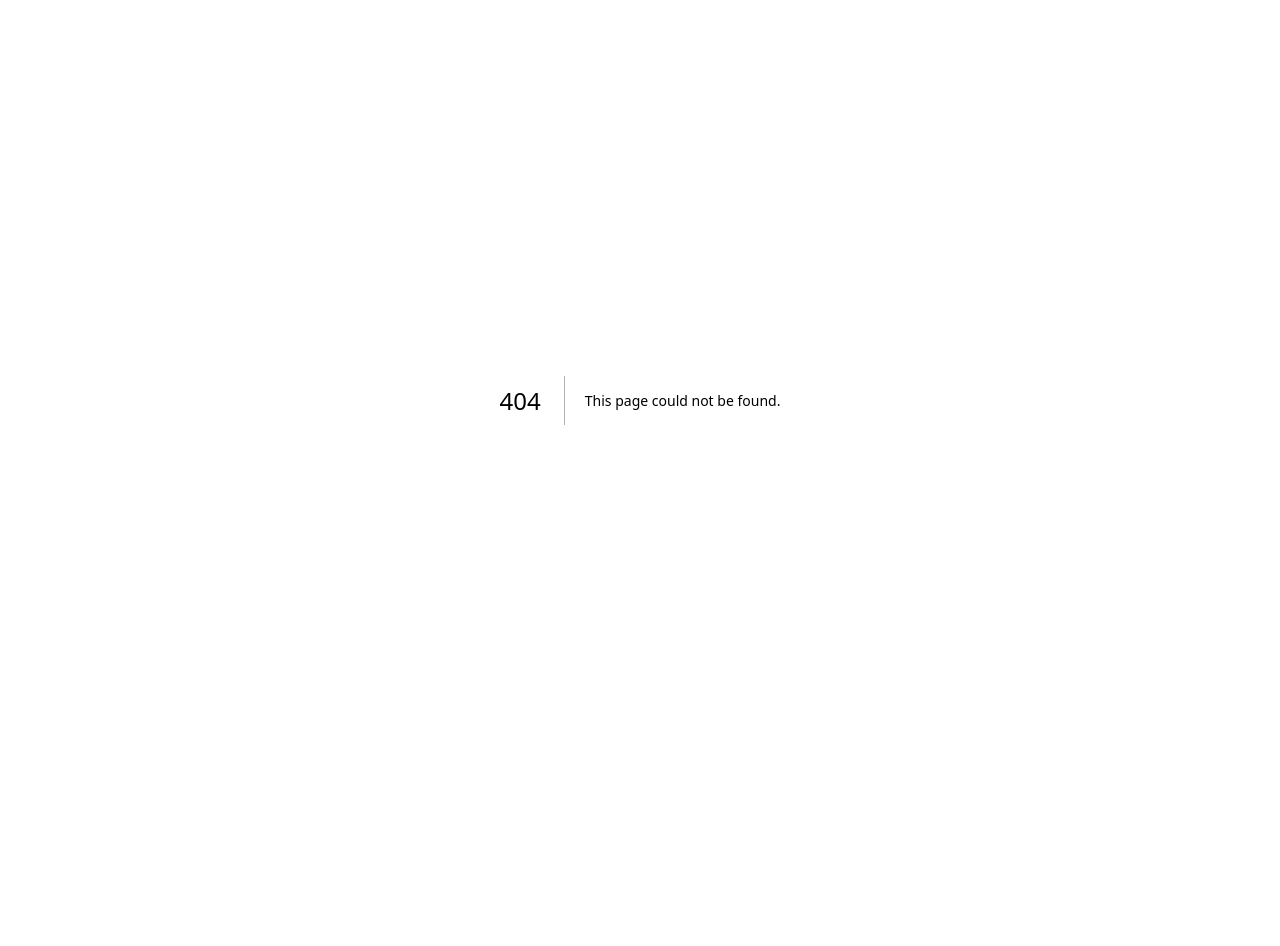
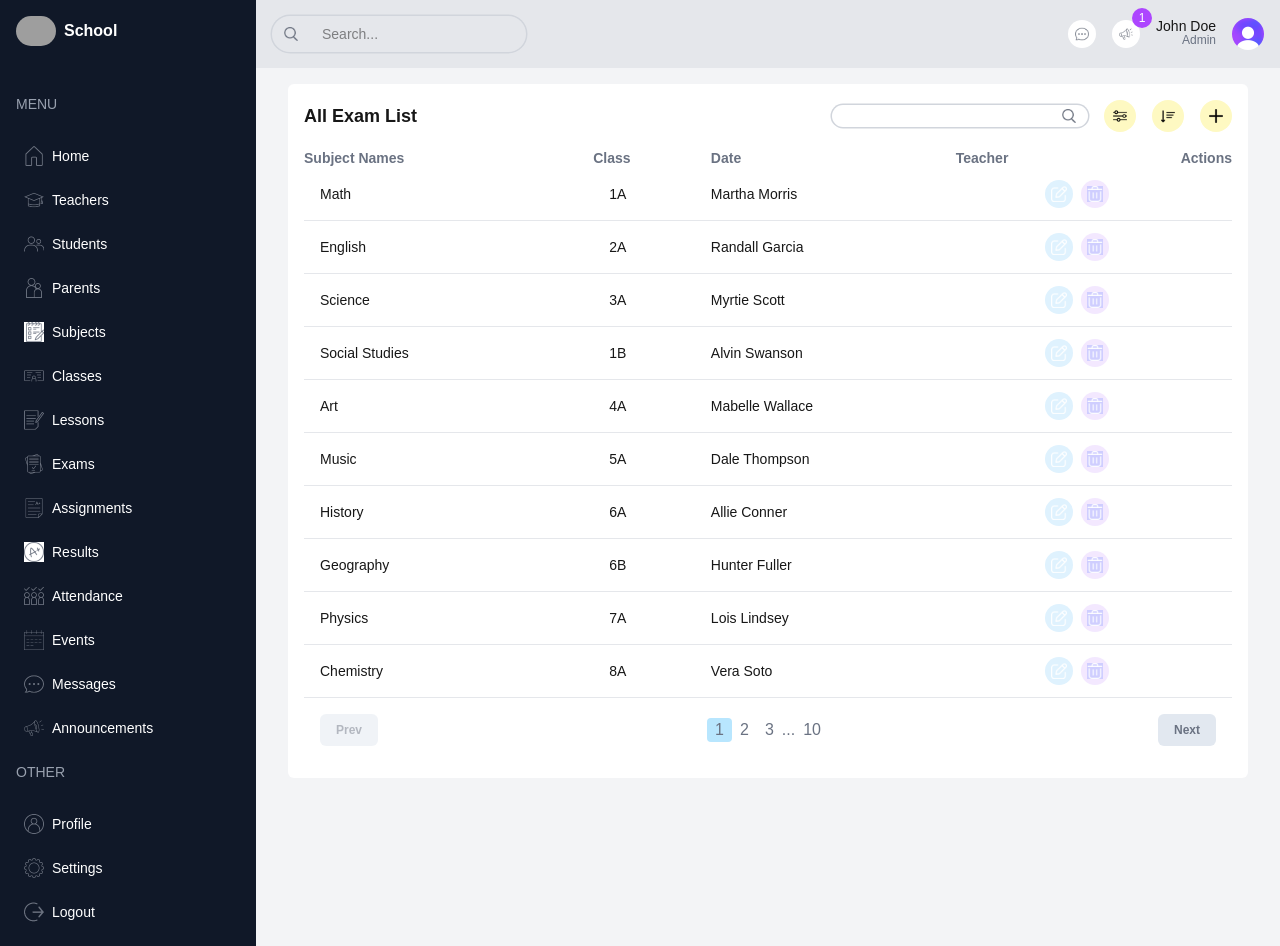
Before and after one commit to rumachoudhury/school-management-dashboard, a Next.js app: page /list/assignment in a window 1280 px wide. Before the commit this address had no page. Before the commit the page ends 800 px from the top, so only its background shows below. Built offline with nearby package versions, Linux system fonts and the light colour scheme; grey boxes are pictures that could not be loaded.

Commit message:
Created Assignment list page

```diff
--- /dev/null
+++ b/src/app/(dashboard)/list/assignment/page.tsx
@@ -0,0 +1,145 @@
+import Pagination from "@/src/components/Pagination";
+import Table from "@/src/components/Table";
+
+import TableSearch from "@/src/components/TableSearch";
+import Image from "next/image";
+import Link from "next/link";
+import { role, examsData } from "@/src/lib/data";
+
+type Column = {
+  header: string;
+  accessor: string;
+  className?: string;
+};
+
+type Assignment = {
+  id: number;
+  subject: string;
+  class: string;
+  teacher: string;
+  date: string;
+};
+
+const columns: Column[] = [
+  {
+    header: "Subject Names",
+    accessor: "subject",
+  },
+  {
+    header: "Class",
+    accessor: "class",
+  },
+  {
+    header: "Date",
+    accessor: "date",
+    className: "hidden md:table-cell",
+  },
+  {
+    header: "Teacher",
+    accessor: "teacher",
+    className: "hidden md:table-cell",
+  },
+  {
+    header: "Actions",
+    accessor: "action",
+    className: "text-right",
+  },
+];
+export default function AssignmentListPage() {
+  const renderRow = (item: Assignment) => {
+    return (
+      <tr
+        key={item.id}
+        className="border-b border-gray-200 text-sm hover:bg-gray-50"
+      >
+        <td className="p-4">{item.subject}</td>
+
+        <td className="p-4">{item.class}</td>
+
+        <td className="hidden md:table-cell">{item.teacher}</td>
+
+        <td>
+          <div className="flex items-center gap-2 justify-end">
+            <Link href={`/list/lessons/${item.id}`}>
+              <button className="w-7 h-7 flex items-center justify-center rounded-full bg-sky-100">
+                <Image
+                  src="/images/school-management-dashboard/edit.png"
+                  alt="View"
+                  width={16}
+                  height={16}
+                />
+              </button>
+            </Link>
+
+            {role === "admin" && (
+              <button className="w-7 h-7 flex items-center justify-center rounded-full bg-purple-100">
+                <Image
+                  src="/images/school-management-dashboard/delete.png"
+                  alt="Delete"
+                  width={16}
+                  height={16}
+                />
+              </button>
+            )}
+          </div>
+        </td>
+      </tr>
+    );
+  };
+
+  return (
+    <div className="bg-white p-4 rounded-md flex-1 m-4 mt-0">
+      {/* Top */}
+      <div className="flex items-center justify-between">
+        <h2 className="hidden md:block text-lg font-semibold">All Exam List</h2>
+
+        <div className="flex flex-col md:flex-row items-center gap-4 w-full md:w-auto">
+          <div className="w-64">
+            <TableSearch />
+          </div>
+
+          <div className="flex items-center gap-4 self-end">
+            <button className="w-8 h-8 flex items-center justify-center rounded-full bg-yellow-100">
+              <Image
+                src="/images/school-management-dashboard/filter.png"
+                alt="Filter"
+                width={14}
+                height={14}
+              />
+            </button>
+
+            <button className="w-8 h-8 flex items-center justify-center rounded-full bg-yellow-100">
+              <Image
+                src="/images/school-management-dashboard/sort.png"
+                alt="Filter"
+                width={14}
+                height={14}
+              />
+            </button>
+
+            {role === "admin" && (
+              <button className="w-8 h-8 flex items-center justify-center rounded-full bg-yellow-100">
+                <Image
+                  src="/images/school-management-dashboard/plus.png"
+                  alt="Filter"
+                  width={14}
+                  height={14}
+                />
+              </button>
+            )}
+          </div>
+        </div>
+      </div>
+
+      {/* List */}
+      <div className="">
+        <Table columns={columns} data={examsData} renderRow={renderRow} />
+      </div>
+
+      {/* Pagination */}
+      <div className="">
+        <Pagination />
+      </div>
+    </div>
+  );
+}
```
